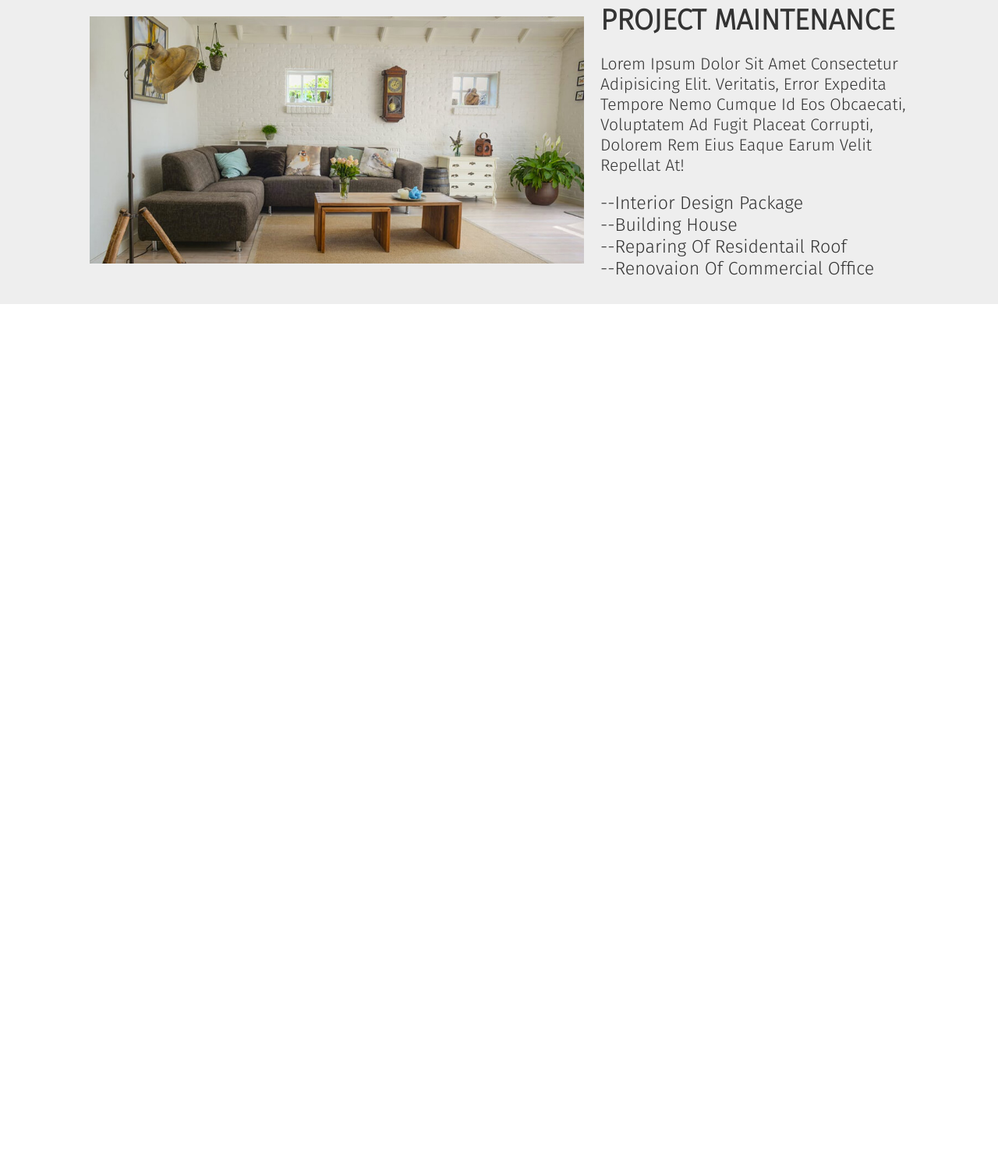
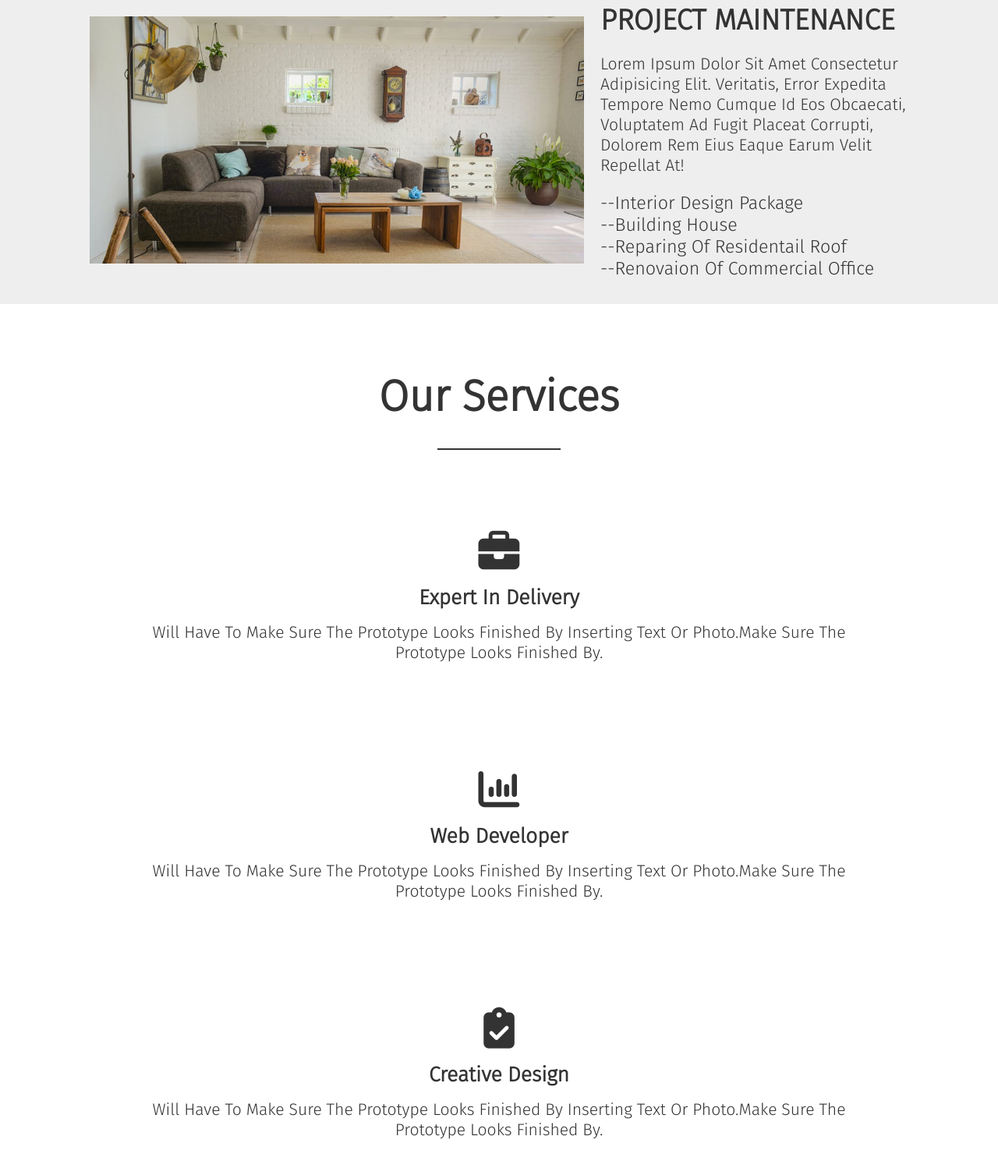
Before and after one commit to memunasaani/business_website, a plain HTML site: page index.html in a window 1280 px wide. Shown: the part 1179-2686 px from the top of the page at 78% size. Before the commit the page ends 1569 px from the top, so only its background shows below. Drawn offline with nearby package versions, Linux system fonts and the light colour scheme.

Commit message:
services

```diff
--- a/index.html
+++ b/index.html
@@ -86,6 +86,62 @@
             </div>
         </div>
     </section>
+
+    <section class="services" id="services">
+        <div class="heading">
+            <h2>Our Services</h2>
+            <div></div>
+        </div>
+
+        <div class="row">
+            <div class="box">
+                <i class="fa-solid fa-briefcase"></i>
+                <h3>Expert In Delivery</h3>
+                <p>will have to make sure the prototype looks finished by inserting text or photo.make sure the prototype looks finished by.</p>
+            </div>
+        </div>
+
+        <div class="row">
+            <div class="box">
+                <i class="fa-solid fa-chart-column"></i>
+                <h3>Web Developer</h3>
+                <p>will have to make sure the prototype looks finished by inserting text or photo.make sure the prototype looks finished by.</p>
+            </div>
+        </div>
+
+        <div class="row">
+            <div class="box">
+                <i class="fa-solid fa-clipboard-check"></i>
+                <h3>Creative Design</h3>
+                <p>will have to make sure the prototype looks finished by inserting text or photo.make sure the prototype looks finished by.</p>
+            </div>
+        </div>
+
+        <div class="row">
+            <div class="box">
+                <i class="fa-solid fa-calendar"></i>
+                <h3>24/7 Hour Support</h3>
+                <p>will have to make sure the prototype looks finished by inserting text or photo.make sure the prototype looks finished by.</p>
+            </div>
+        </div>
+
+        <div class="row">
+            <div class="box">
+                <i class="fa-solid fa-binoculars"></i>
+                <h3>Social Marketer</h3>
+                <p>will have to make sure the prototype looks finished by inserting text or photo.make sure the prototype looks finished by.</p>
+            </div>
+        </div>
+
+        <div class="row">
+            <div class="box">
+                <i class="fa-solid fa-sun"></i>
+                <h3>Seo Expart</h3>
+                <p>will have to make sure the prototype looks finished by inserting text or photo.make sure the prototype looks finished by.</p>
+            </div>
+        </div>
+    </section>
+
     <script src="https://unpkg.com/swiper@8/swiper-bundle.min.js"></script>
     <script src="script.js"></script>
 </body>
--- a/style.css
+++ b/style.css
@@ -137,6 +137,33 @@ header .fa-bars{
 section{
     padding: 3rem 9%;
 }
+.services .row{
+    display: grid;
+    grid-template-columns: repeat(auto-fit,minmax(30%,1fr));
+    gap: 0.8rem;
+    margin-top: 5rem;
+}
+.services .row .box{
+    text-align: center;
+    color: var(--th-color);
+    padding: 4rem;
+    border-radius: 0.8rem;
+}
+.services .row .box:hover{
+    box-shadow: 0.5rem 0.5rem 0.5rem rgba(0, 0, 0, 0.2);
+    background: #eee;
+}
+.services .row .box i{
+    font-size: 5rem;
+}
+.services .row .box h3{
+    font-size: 2.5rem;
+    margin: 1.5rem 0;
+}
+.services .row .box p{
+    font-size: 2rem;
+}
+
 
 @media(max-width:850px){
 
```
